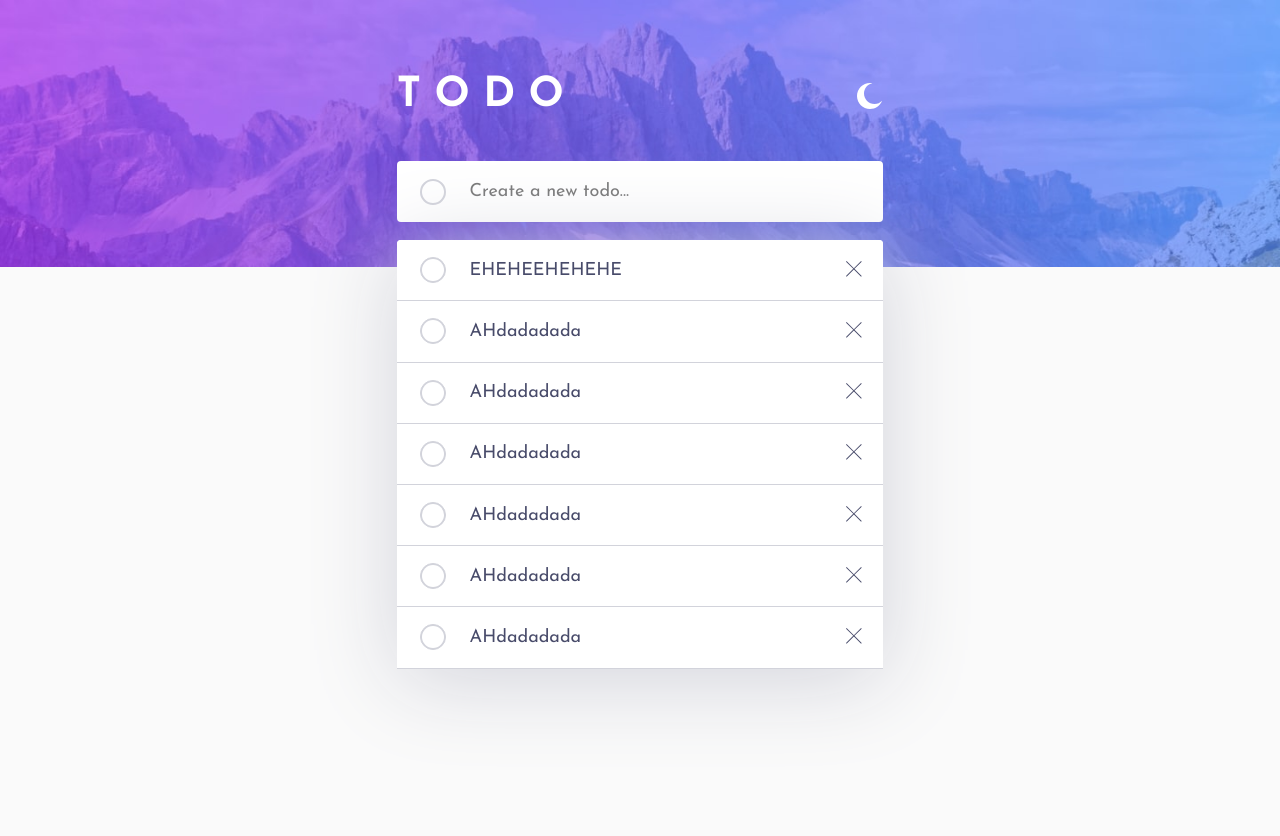
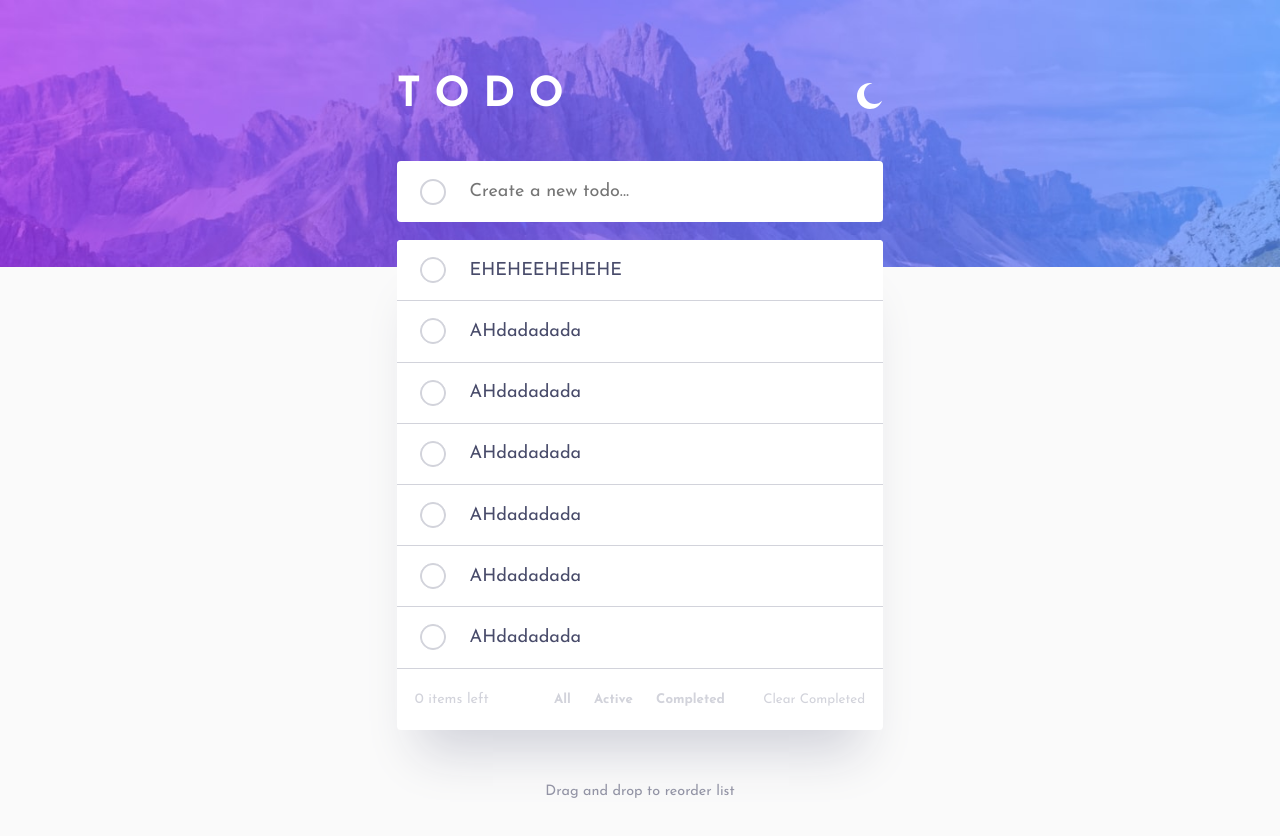
Before and after one commit to dariusz-sanczyk/SyneboTask, an Angular app: page / in a window 1280 px wide. Shown: the top 836 px of the page. Before the commit the page ends 800 px from the top, so only its background shows below. Built offline with nearby package versions, Linux system fonts and the light colour scheme.

Commit message:
action bar and filters

```diff
--- a/src/app/components/todo/todo.component.html
+++ b/src/app/components/todo/todo.component.html
@@ -22,12 +22,22 @@
               <span class="checkbox-circle"></span>
             </label>
             <li class="todo-description">{{ todo.description }}</li>
-            <button class="btn">
+            <button class="btn-delete">
               <img src="./../../../assets/icon-cross.svg" alt="cross" />
             </button>
           </div>
         </ul>
+        <div class="actions">
+          <p class="items-left">{{ itemsLeft }} items left</p>
+          <div class="filters">
+            <button class="filter-btn all active">All</button>
+            <button class="filter-btn live">Active</button>
+            <button class="filter-btn completed-btn">Completed</button>
+          </div>
+          <button class="btn-clear">Clear Completed</button>
+        </div>
       </div>
+      <p class="drag-info">Drag and drop to reorder list</p>
     </section>
   </main>
 </body>
--- a/src/app/components/todo/todo.component.scss
+++ b/src/app/components/todo/todo.component.scss
@@ -1,5 +1,17 @@
 @import "./../../../styles/variables.scss";
 @import "./../../../styles/mixins.scss";
+
+button {
+  user-select: none;
+  border: none;
+  cursor: pointer;
+  background-color: inherit;
+  font-weight: 700;
+  color: $Light-Grayish-Blue;
+  &:hover {
+    color: $Very-Dark-Grayish-Blue;
+  }
+}
 
 .create-todo {
   flex: 1;
@@ -51,7 +63,7 @@ h1 {
 
 .todo-container {
   background-color: white;
-  box-shadow: 1px 11px 89px $Light-Grayish-Blue;
+  box-shadow: 0px 44px 48px -22px $Light-Grayish-Blue;
 
   ul {
     list-style: none;
@@ -70,15 +82,15 @@ h1 {
     border-top-right-radius: 4px;
   }
 
-  .btn {
-    width: 40px;
-    height: 40px;
-    border: none;
-    background-color: inherit;
-    cursor: pointer;
-    img {
-      width: 16px;
-    }
+  .btn-delete {
+    width: 2.2rem;
+    height: 2.2rem;
+    visibility: hidden;
+    pointer-events: none;
+  }
+  &:hover > .btn-delete {
+    visibility: visible;
+    pointer-events: all;
   }
 }
 
@@ -130,3 +142,32 @@ h1 {
   white-space: nowrap;
   text-overflow: ellipsis;
 }
+
+.actions {
+  @include flexboxcustom();
+  height: 3.4rem;
+  padding: 1rem;
+
+  .items-left {
+    color: $Light-Grayish-Blue;
+    font-size: 0.8rem;
+  }
+
+  .btn-clear {
+    font-weight: 400;
+  }
+}
+
+.filters {
+  @include flexboxcustom(space-between);
+  height: 3.4rem;
+  padding-left: 1.5rem;
+  width: 11rem;
+}
+
+.drag-info {
+  margin-top: 2rem;
+  text-align: center;
+  color: $Dark-Grayish-Blue;
+  font-size: 0.8rem;
+}
--- a/src/app/components/todo/todo.component.ts
+++ b/src/app/components/todo/todo.component.ts
@@ -10,8 +10,8 @@ import { Component } from '@angular/core';
   styleUrl: './todo.component.scss'
 })
 export class TodoComponent {
-
-  todos = [
+  public itemsLeft: Number = 0;
+  public todos = [
     { description: "EHEHEEHEHEHE" },
     { description: "AHdadadada" },
     { description: "AHdadadada" },
@@ -21,9 +21,10 @@ export class TodoComponent {
     { description: "AHdadadada" }
   ]
 
-  saveTodo(event: any) {
-    this.todos.push({ description: event.target.value });
-    event.target.value = null;
+  saveTodo(event: Event) {
+    const target = event.target as HTMLInputElement;
+    this.todos.push({ description: target.value });
+    target.value = '';
   }
 
 }
```
